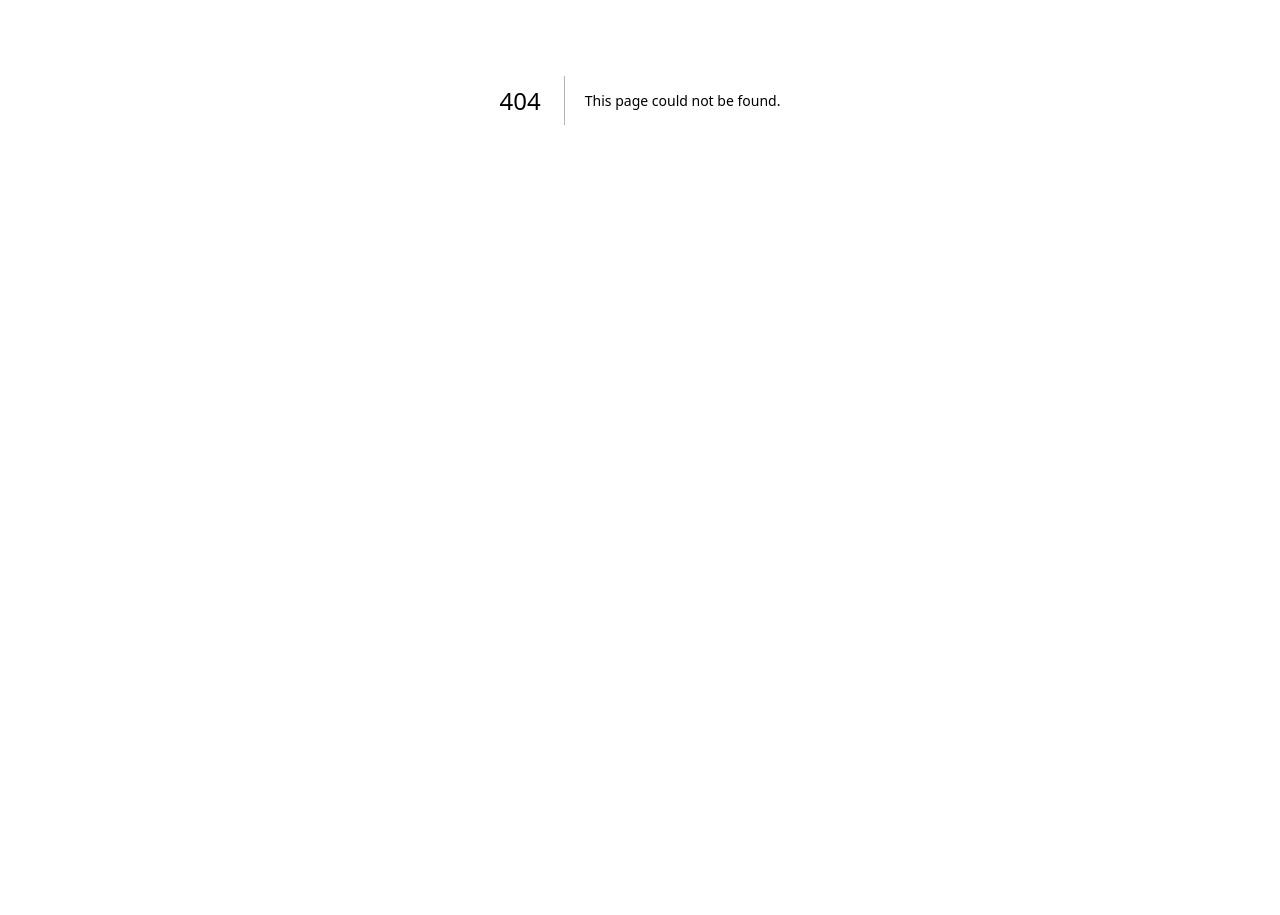
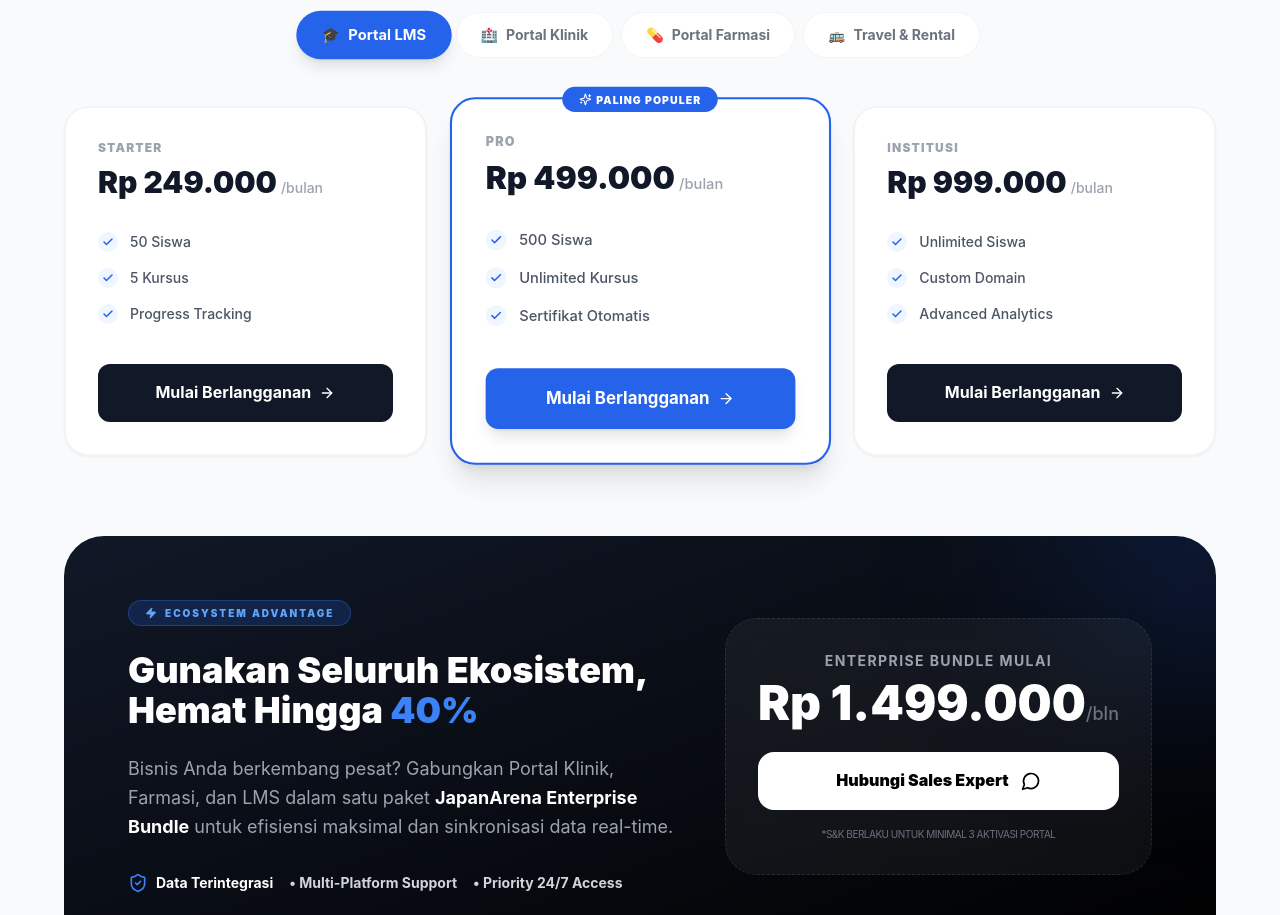
Before and after one commit to RiGi26/ja-landingpage-platform, a Next.js app: page /pricing in a window 1280 px wide. Before the commit this address had no page. Shown: the part 300-1215 px from the top of the page. Before the commit the page ends 800 px from the top, so only its background shows below. Built offline with nearby package versions, Linux system fonts and the light colour scheme.

Commit message:
feat(ui): implement unified ecosystem pricing page with bundle strategy

```diff
--- /dev/null
+++ b/app/pricing/page.tsx
@@ -0,0 +1,185 @@
+'use client'
+
+import { useState } from 'react'
+import { Check, Sparkles, Building2, Zap, ShieldCheck, ArrowRight, MessageCircle } from 'lucide-react'
+import Link from 'next/link'
+
+const PLATFORMS = [
+  {
+    id: 'lms',
+    name: 'Portal LMS',
+    icon: '🎓',
+    plans: [
+      { tier: 'Starter', price: 249000, feat: ['50 Siswa', '5 Kursus', 'Progress Tracking'] },
+      { tier: 'Pro', price: 499000, feat: ['500 Siswa', 'Unlimited Kursus', 'Sertifikat Otomatis'], popular: true },
+      { tier: 'Institusi', price: 999000, feat: ['Unlimited Siswa', 'Custom Domain', 'Advanced Analytics'] },
+    ]
+  },
+  {
+    id: 'clinic',
+    name: 'Portal Klinik',
+    icon: '🏥',
+    plans: [
+      { tier: 'Starter', price: 299000, feat: ['1 Dokter', 'Booking System', 'Rekam Medis Dasar'] },
+      { tier: 'Pro', price: 599000, feat: ['5 Dokter', 'WhatsApp Notifikasi', 'Integrasi Farmasi'], popular: true },
+      { tier: 'Klinik', price: 1199000, feat: ['Unlimited Dokter', 'Multi Cabang', 'Laporan Lanjutan'] },
+    ]
+  },
+  {
+    id: 'pharmacy',
+    name: 'Portal Farmasi',
+    icon: '💊',
+    plans: [
+      { tier: 'Starter', price: 199000, feat: ['1 Kasir', 'Stok Obat', 'Laporan Harian'] },
+      { tier: 'Pro', price: 449000, feat: ['3 Kasir', 'Printer Integration', 'Offline Mode'], popular: true },
+      { tier: 'Apotek', price: 899000, feat: ['Unlimited Kasir', 'Cetak Label', 'Analytics Stok'] },
+    ]
+  },
+  {
+    id: 'travel',
+    name: 'Travel & Rental',
+    icon: '🚌',
+    plans: [
+      { tier: 'Starter', price: 299000, feat: ['Fleet Management', 'E-Ticketing', 'Jadwal Real-time'] },
+      { tier: 'Pro', price: 749000, feat: ['Live Tracking Driver', 'WhatsApp E-ticket', 'Payment Integration'], popular: true },
+      { tier: 'Enterprise', price: 1499000, feat: ['White Label App', 'Advanced API', 'SLA 99.9%'] },
+    ]
+  }
+]
+
+export default function PricingPage() {
+  const [activeTab, setActiveTab] = useState('lms')
+  const currentPlatform = PLATFORMS.find(p => p.id === activeTab) || PLATFORMS[0]
+
+  return (
+    <div className="min-h-screen bg-gray-50 pt-32 pb-20 px-4">
+      <div className="max-w-6xl mx-auto">
+        {/* Header */}
+        <div className="text-center mb-16">
+          <h1 className="text-4xl md:text-5xl font-black text-gray-900 mb-4 tracking-tight">
+            Investasi Digital yang <span className="text-blue-600 underline decoration-blue-200 decoration-8 underline-offset-4">Tepat Sasaran</span>
+          </h1>
+          <p className="text-gray-500 text-lg max-w-2xl mx-auto">
+            Pilih portal yang sesuai dengan kebutuhan operasional bisnis Anda. Transparan, terjangkau, dan tanpa biaya setup.
+          </p>
+        </div>
+
+        {/* Platform Switcher */}
+        <div className="flex flex-wrap justify-center gap-2 mb-12">
+          {PLATFORMS.map(p => (
+            <button
+              key={p.id}
+              onClick={() => setActiveTab(p.id)}
+              className={`flex items-center gap-2 px-6 py-3 rounded-full font-bold text-sm transition-all ${
+                activeTab === p.id
+                ? 'bg-blue-600 text-white shadow-lg scale-105'
+                : 'bg-white text-gray-500 hover:bg-gray-100 border border-gray-100'
+              }`}
+            >
+              <span>{p.icon}</span> {p.name}
+            </button>
+          ))}
+        </div>
+
+        {/* Pricing Cards */}
+        <div className="grid grid-cols-1 md:grid-cols-3 gap-8 mb-20">
+          {currentPlatform.plans.map((plan, idx) => (
+            <div
+              key={plan.tier}
+              className={`relative bg-white rounded-3xl p-8 border-2 transition-all hover:translate-y-[-4px] ${
+                plan.popular ? 'border-blue-600 shadow-xl scale-105 z-10' : 'border-gray-100 shadow-sm'
+              }`}
+            >
+              {plan.popular && (
+                <div className="absolute top-0 left-1/2 -translate-x-1/2 -translate-y-1/2 bg-blue-600 text-white px-4 py-1 rounded-full text-[10px] font-black uppercase tracking-widest flex items-center gap-1">
+                  <Sparkles size={12} /> Paling Populer
+                </div>
+              )}
+              <div className="mb-8">
+                <p className="text-xs font-black text-gray-400 uppercase tracking-widest mb-2">{plan.tier}</p>
+                <div className="flex items-baseline gap-1">
+                  <span className="text-3xl font-black text-gray-900">Rp {plan.price.toLocaleString('id-ID')}</span>
+                  <span className="text-gray-400 text-sm font-medium">/bulan</span>
+                </div>
+              </div>
+
+              <div className="space-y-4 mb-10">
+                {plan.feat.map(f => (
+                  <div key={f} className="flex items-center gap-3 text-sm text-gray-600 font-medium">
+                    <div className="w-5 h-5 rounded-full bg-blue-50 text-blue-600 flex items-center justify-center shrink-0">
+                      <Check size={12} strokeWidth={3} />
+                    </div>
+                    {f}
+                  </div>
+                ))}
+              </div>
+
+              <Link
+                href="https://wa.me/6281296917963"
+                className={`w-full py-4 rounded-xl font-bold flex items-center justify-center gap-2 transition-all ${
+                  plan.popular
+                  ? 'bg-blue-600 text-white hover:bg-blue-700 shadow-lg'
+                  : 'bg-gray-900 text-white hover:bg-black'
+                }`}
+              >
+                Mulai Berlangganan <ArrowRight size={16} />
+              </Link>
+            </div>
+          ))}
+        </div>
+
+        {/* ECOSYSTEM BUNDLE STRATEGY */}
+        <div className="bg-gradient-to-br from-gray-900 to-black rounded-[40px] p-8 md:p-16 text-white relative overflow-hidden">
+          <div className="absolute top-0 right-0 w-64 h-64 bg-blue-600/20 blur-[100px] -mr-32 -mt-32" />
+          <div className="relative z-10 flex flex-col md:flex-row items-center justify-between gap-12">
+            <div className="max-w-xl text-center md:text-left">
+              <div className="inline-flex items-center gap-2 px-4 py-1 rounded-full bg-blue-600/20 text-blue-400 text-[10px] font-black uppercase tracking-[0.2em] mb-6 border border-blue-500/30">
+                < Zap size={12} fill="currentColor" /> Ecosystem Advantage
+              </div>
+              <h2 className="text-3xl md:text-4xl font-black mb-6 leading-tight">
+                Gunakan Seluruh Ekosistem, Hemat Hingga <span className="text-blue-500">40%</span>
+              </h2>
+              <p className="text-gray-400 text-lg leading-relaxed mb-8">
+                Bisnis Anda berkembang pesat? Gabungkan Portal Klinik, Farmasi, dan LMS dalam satu paket <span className="text-white font-bold">JapanArena Enterprise Bundle</span> untuk efisiensi maksimal dan sinkronisasi data real-time.
+              </p>
+              <div className="flex flex-wrap justify-center md:justify-start gap-4">
+                <div className="flex items-center gap-2 text-sm font-bold">
+                  <ShieldCheck className="text-blue-500" size={20} /> Data Terintegrasi
+                </div>
+                <div className="flex items-center gap-2 text-sm font-bold text-gray-300">
+                   • Multi-Platform Support
+                </div>
+                <div className="flex items-center gap-2 text-sm font-bold text-gray-300">
+                   • Priority 24/7 Access
+                </div>
+              </div>
+            </div>
+
+            <div className="shrink-0 bg-white/5 backdrop-blur-md border border-white/10 rounded-[32px] p-8 text-center border-dashed">
+                <p className="text-gray-400 text-sm font-bold uppercase tracking-widest mb-2">Enterprise Bundle mulai</p>
+                <div className="text-5xl font-black text-white mb-6">Rp 1.499.000<span className="text-lg text-gray-500 font-medium">/bln</span></div>
+                <button className="w-full bg-white text-black py-4 px-8 rounded-2xl font-black flex items-center justify-center gap-3 hover:bg-gray-200 transition-all">
+                  Hubungi Sales Expert <MessageCircle size={20} />
+                </button>
+                <p className="text-[10px] text-gray-500 mt-4 uppercase tracking-tighter">*S&K Berlaku untuk minimal 3 aktivasi portal</p>
+            </div>
+          </div>
+        </div>
+
+        {/* Footer Info */}
+        <div className="mt-20 grid grid-cols-1 md:grid-cols-3 gap-8 text-center md:text-left">
+           {[
+             { t: 'Tanpa Biaya Setup', d: 'Mulai operasional digital Anda hari ini tanpa biaya instalasi awal yang memberatkan.' },
+             { t: 'Update Berkala', d: 'Dapatkan pembaruan fitur keamanan dan fungsionalitas secara gratis setiap bulannya.' },
+             { t: 'Multi-Terminal', d: 'Akses dashboard bisnis Anda dari smartphone, tablet, maupun desktop di mana saja.' },
+           ].map(item => (
+             <div key={item.t}>
+               <h4 className="font-black text-gray-900 mb-2">{item.t}</h4>
+               <p className="text-sm text-gray-500 leading-relaxed">{item.d}</p>
+             </div>
+           ))}
+        </div>
+      </div>
+    </div>
+  )
+}
```
